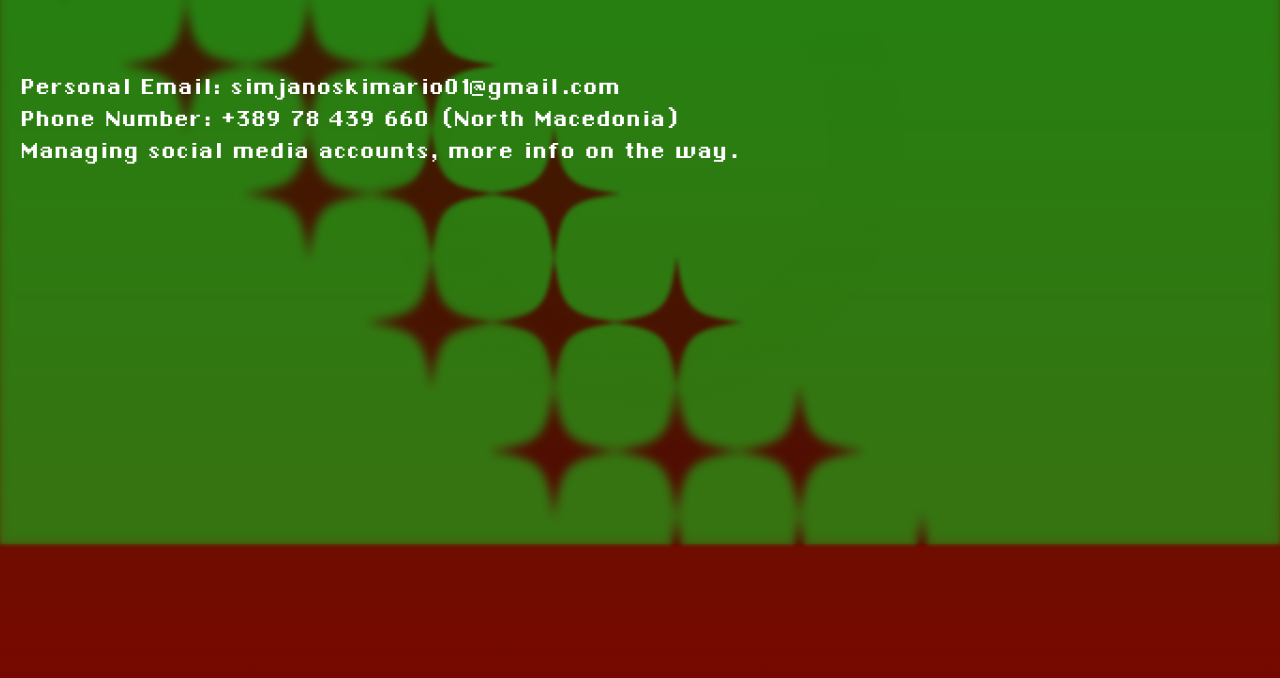
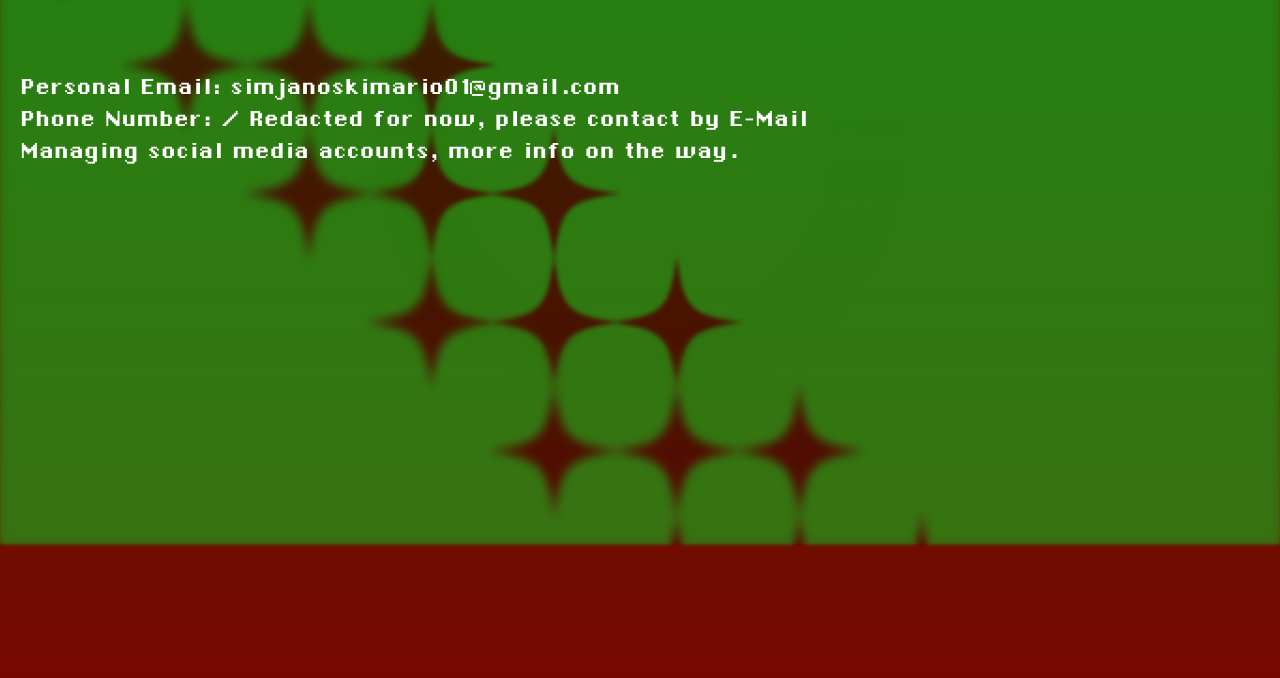
Before and after one commit to simjanoskimario/simjanoskimario.github.io, a plain HTML site: page contact.html in a window 1280 px wide. Shown: the part 256-934 px from the top of the page. Drawn offline with Linux system fonts and the light colour scheme.

Commit message:
Update contact.html

```diff
--- a/contact.html
+++ b/contact.html
@@ -239,7 +239,7 @@
   <div class="content box left">
         <h2>Contact Information</h2><br>
         <p>Personal Email: simjanoskimario01@gmail.com<br>
-           Phone Number: +389 78 439 660 (North Macedonia)<br>
+           Phone Number: / Redacted for now, please contact by E-Mail<br>
            Managing social media accounts, more info on the way.
           </p>
     </div>
```
